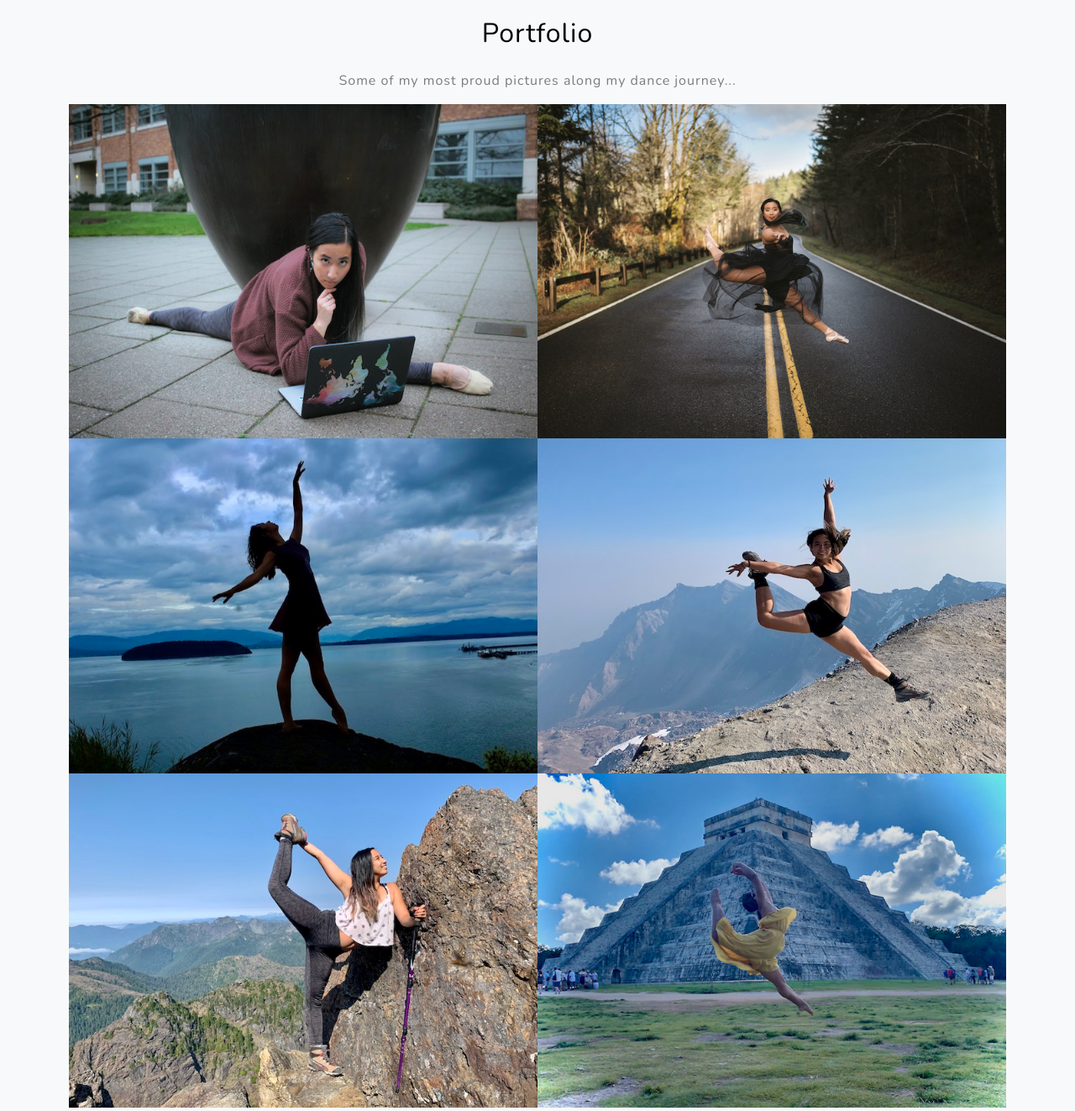
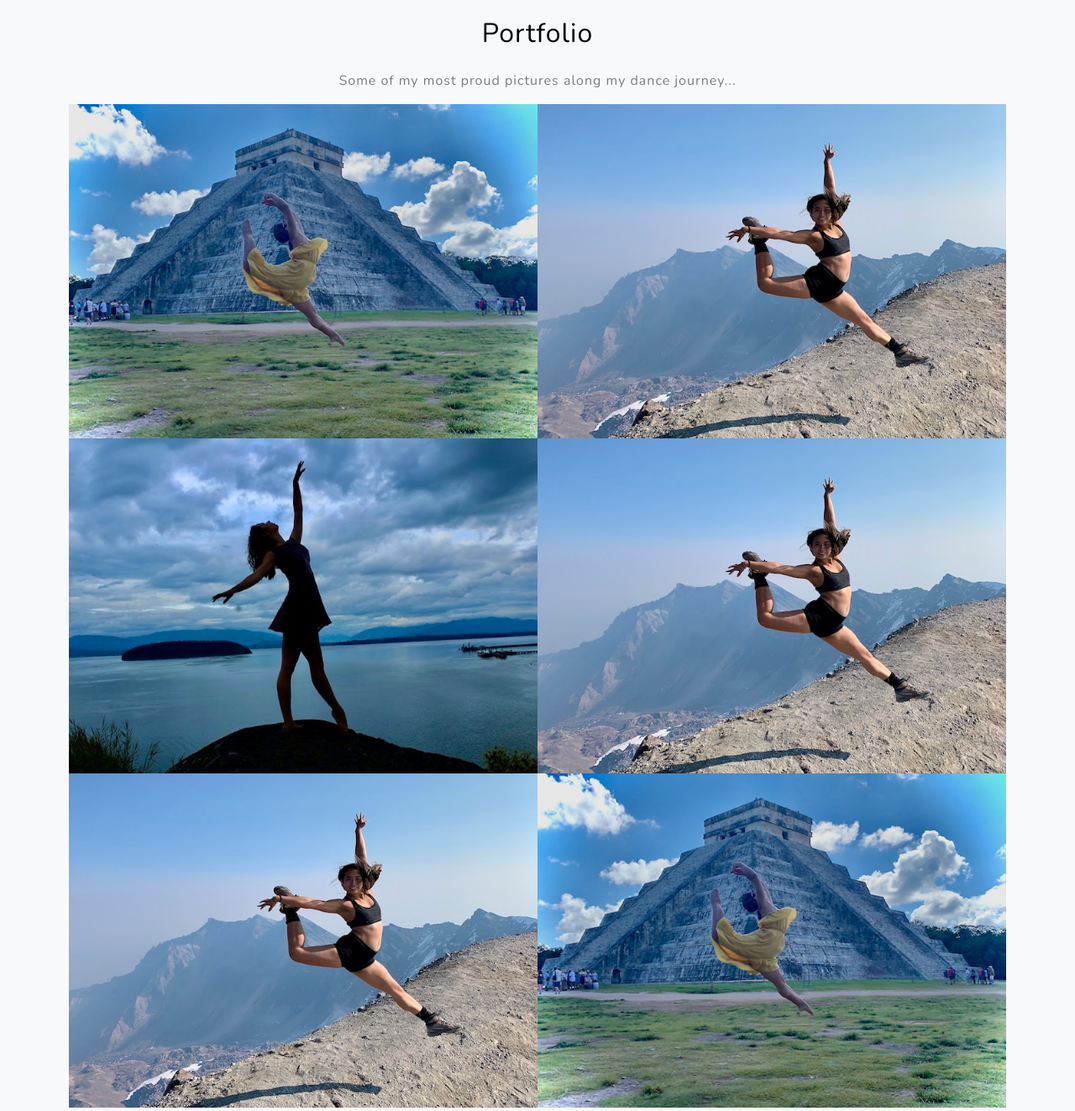
Before and after one commit to amandaloh16/amandaloh16.github.io, a plain HTML site: page index.html in a window 1280 px wide. Shown: the part 2100-3423 px from the top of the page at 84% size. Drawn offline with nearby package versions, Linux system fonts and the light colour scheme.

Commit message:
changed pictures

```diff
--- a/index.html
+++ b/index.html
@@ -78,9 +78,9 @@
                 <!-- First Row-->
                 <div class="row justify-content-center no-gutters mb-5 mb-lg-0">
                     <!-- Pic left -->
-                    <div class="col-lg-6"><img class="img-fluid" src="assets/img/laptop.jpg" alt="" /></div>
+                    <div class="col-lg-6"><img class="img-fluid" src="assets/img/chichen.jpg" alt="" /></div>
                     <!-- Pic right-->
-                    <div class="col-lg-6 text-lg-left"><img class="img-fluid" src="assets/img/blackdress.jpg" alt="" /></div>
+                    <div class="col-lg-6 text-lg-left"><img class="img-fluid" src="assets/img/helens.jpg" alt="" /></div>
 
                 </div>
                 <!-- Second Row-->
@@ -94,7 +94,7 @@
                 <!-- Third Row Row-->
                 <div class="row justify-content-center no-gutters mb-5 mb-lg-0">
                     <!-- Pic left -->
-                    <div class="col-lg-6"><img class="img-fluid" src="assets/img/hikingpole.jpg" alt="" /></div>
+                    <div class="col-lg-6"><img class="img-fluid" src="assets/img/helens.jpg" alt="" /></div>
                     <!-- Pic right-->
                     <div class="col-lg-6 text-lg-left"><img class="img-fluid" src="assets/img/chichen.jpg" alt="" /></div>
 
```
